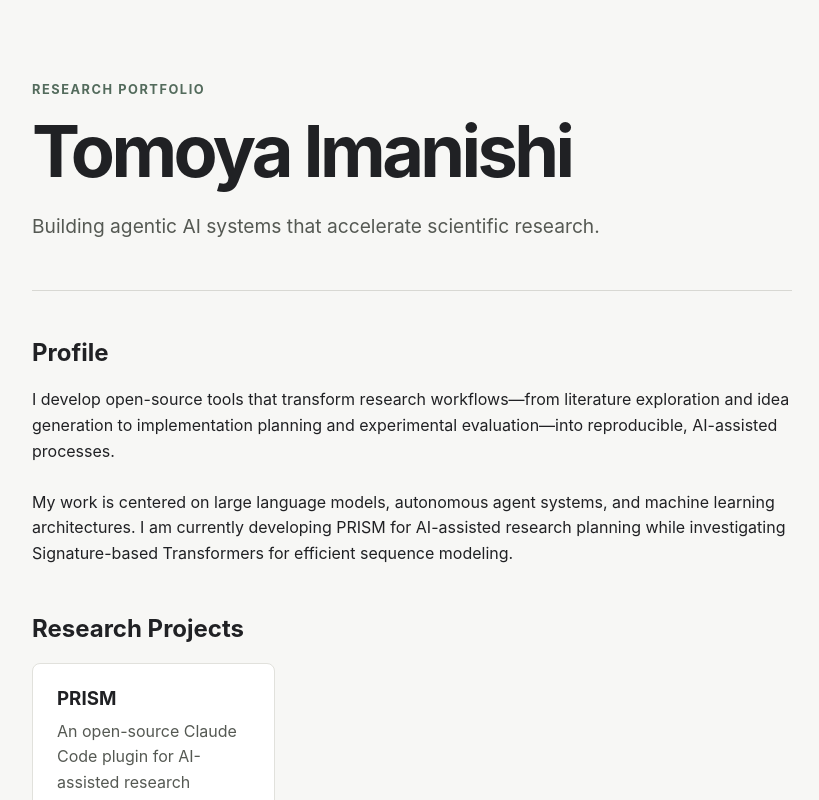
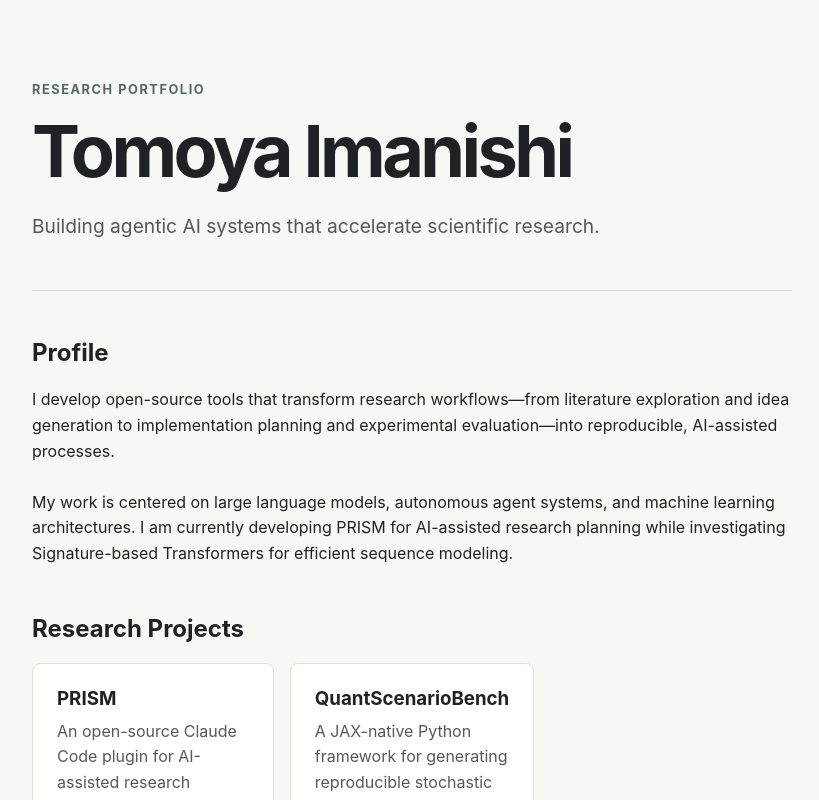
Before and after one commit to tim-nish/research-portfolio, a React (Vite) app: page / in a window 1280 px wide. Shown: the top 800 px of the page, without its empty margins (228-1047 px from the left). Built offline with nearby package versions, Linux system fonts and the light colour scheme.

Commit message:
feat: add QuantScenarioBench as second portfolio project
Co-Authored-By: Claude Sonnet 4.6 <noreply@anthropic.com>

```diff
--- a/src/App.tsx
+++ b/src/App.tsx
@@ -34,6 +34,11 @@ function App() {
             description="An open-source Claude Code plugin for AI-assisted research planning, literature synthesis, and candidate generation."
             link="https://github.com/tim-nish/PRISM"
           />
+          <ProjectCard
+            title="QuantScenarioBench"
+            description="A JAX-native Python framework for generating reproducible stochastic market scenarios (Black-Scholes, Heston, Rough Bergomi), with built-in export to Parquet and the Hugging Face Hub."
+            link="https://github.com/tim-nish/QuantScenarioBench"
+          />
         </div>
       </section>
 
```
